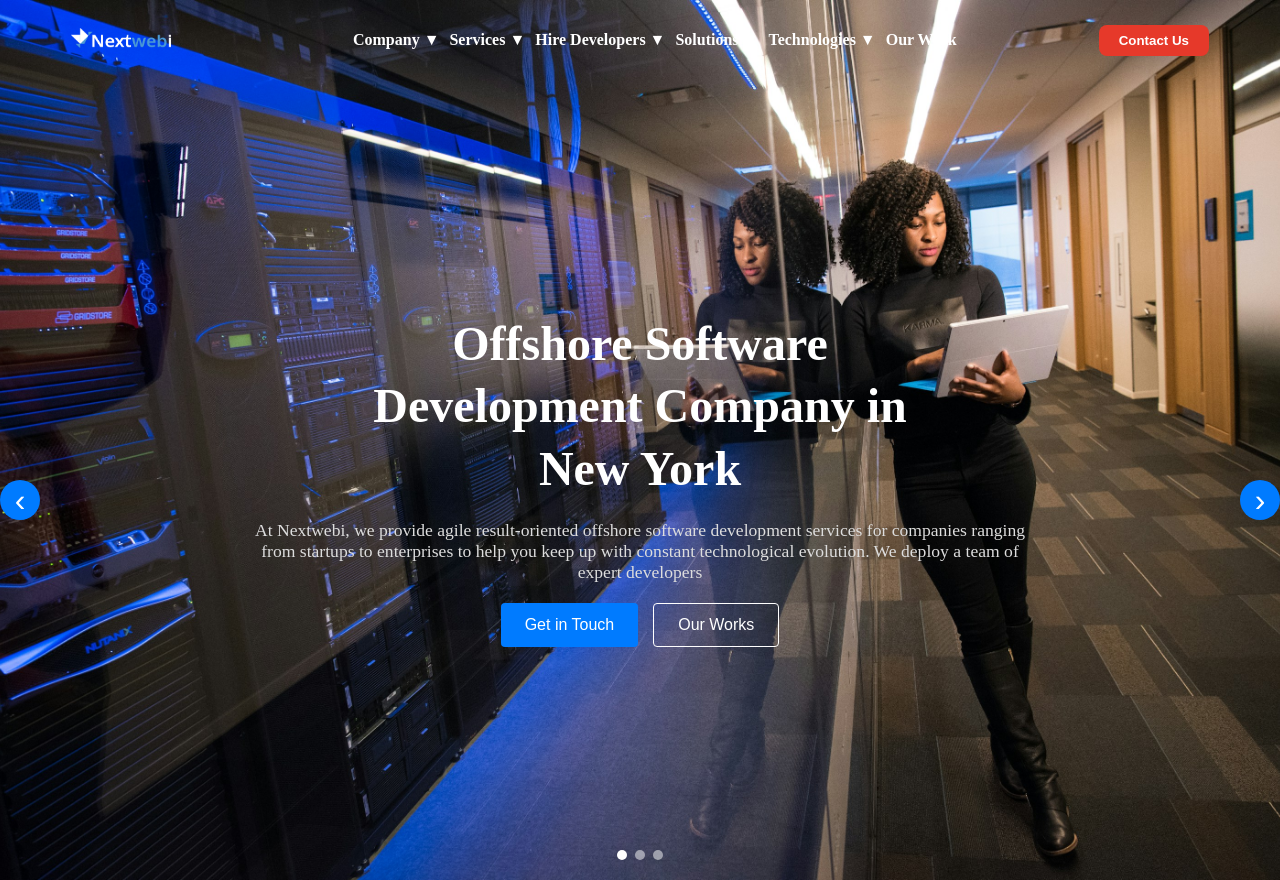
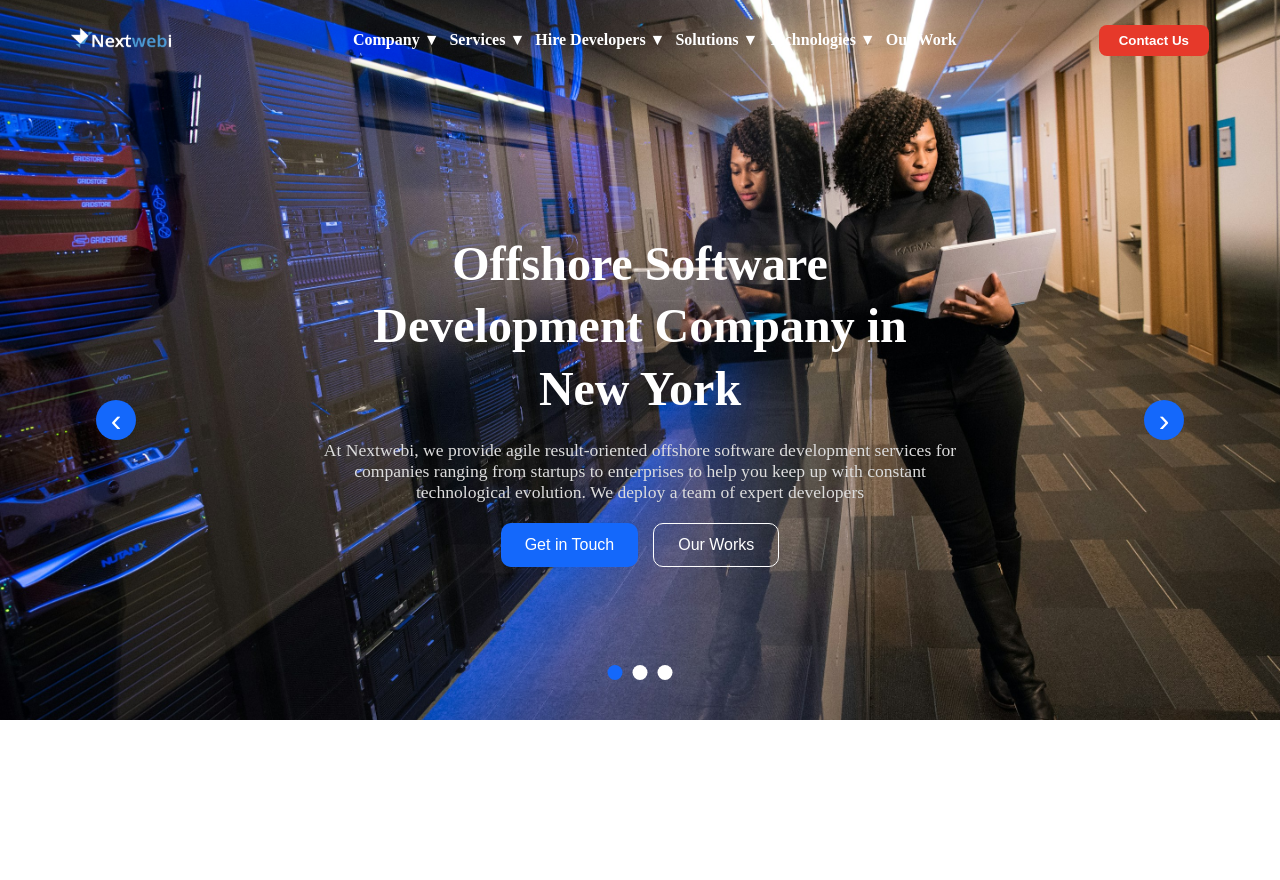
Before and after one commit to Digambar1411/nextwebi-task, a React (Vite) app: page / in a window 1280 px wide. After the commit the page ends 800 px from the top, so only its background shows below. Built offline with nearby package versions, Linux system fonts and the light colour scheme.

Commit message:
fix horizontal scroll bar

```diff
--- a/src/components/HeroSection/HeroSection.css
+++ b/src/components/HeroSection/HeroSection.css
@@ -1,8 +1,13 @@
+:root{
+  --color-primary: #1468FB;
+  --color-white: #FFFFFF;
+}
+
 .hero-section {
   position: relative;
   width: 100%;
-  height: 100vh;
-  color: #fff;
+  height: 80vh;
+  color: var(--color-white);
   display: flex;
   justify-content: center;
   align-items: center;
@@ -27,6 +32,8 @@
   margin: 20px 0;
   font-size: 1.1rem;
   color: #ddd;
+  width: 80%;
+  margin: 20px auto;
 }
 
 .hero-buttons {
@@ -37,38 +44,28 @@
 }
 
 .btn-primary {
-  background-color: #007bff;
-  color: #fff;
+  background-color:var(--color-primary);
+  color: var(--color-white);
   border: none;
-  padding: 12px 24px;
-  font-size: 1rem;
-  cursor: pointer;
-  border-radius: 4px;
-}
-
-.btn-primary:hover {
-  background-color: #0069d9;
 }
 
 .btn-secondary {
   background: transparent;
-  color: #fff;
-  border: 1px solid #fff;
+  color: var(--color-white);
+  border: 1px solid var(--color-white);
+}
+.btn{
   padding: 12px 24px;
   font-size: 1rem;
   cursor: pointer;
-  border-radius: 4px;
-}
-
-.btn-secondary:hover {
-  background: rgba(255, 255, 255, 0.2);
+  border-radius: 10px;
 }
 
 /* Slider controls */
 .slider-controls {
   position: absolute;
   top: 50%;
-  width: 100%;
+  width: 85%;
   display: flex;
   justify-content: space-between;
   padding: 0 20px;
@@ -76,8 +73,8 @@
 }
 
 .slider-btn {
-  background: #007bff;
-  color: #fff;
+  background:var(--color-primary);
+  color: var(--color-white);
   border: none;
   font-size: 2rem;
   width: 40px;
@@ -86,30 +83,27 @@
   cursor: pointer;
 }
 
-.slider-btn:hover {
-  background: #0056b3;
-}
-
 /* Dots navigation */
 .slider-dots {
   position: absolute;
-  bottom: 20px;
+  bottom: 40px;
   left: 50%;
   transform: translateX(-50%);
   display: flex;
-  gap: 8px;
+  gap: 10px;
   z-index: 2;
 }
 
 .dot {
-  width: 10px;
-  height: 10px;
-  background: #fff;
+  width: 15px;
+  height: 15px;
+  background-color: var(--color-white);
   opacity: 0.5;
   border-radius: 50%;
   cursor: pointer;
+  opacity: 1;
 }
 
 .dot.active {
-  opacity: 1;
+  background-color: var(--color-primary);
 }
--- a/src/components/HeroSection/HeroSection.jsx
+++ b/src/components/HeroSection/HeroSection.jsx
@@ -17,8 +17,8 @@ const HeroSection = () => {
           technological evolution. We deploy a team of expert developers
         </p>
         <div className="hero-buttons">
-          <button className="btn-primary">Get in Touch</button>
-          <button className="btn-secondary">Our Works</button>
+          <button className="btn btn-primary">Get in Touch</button>
+          <button className="btn btn-secondary">Our Works</button>
         </div>
       </div>
 
```
Also changed, not shown: 1 other file (tests, documents, lock files or other folders).
